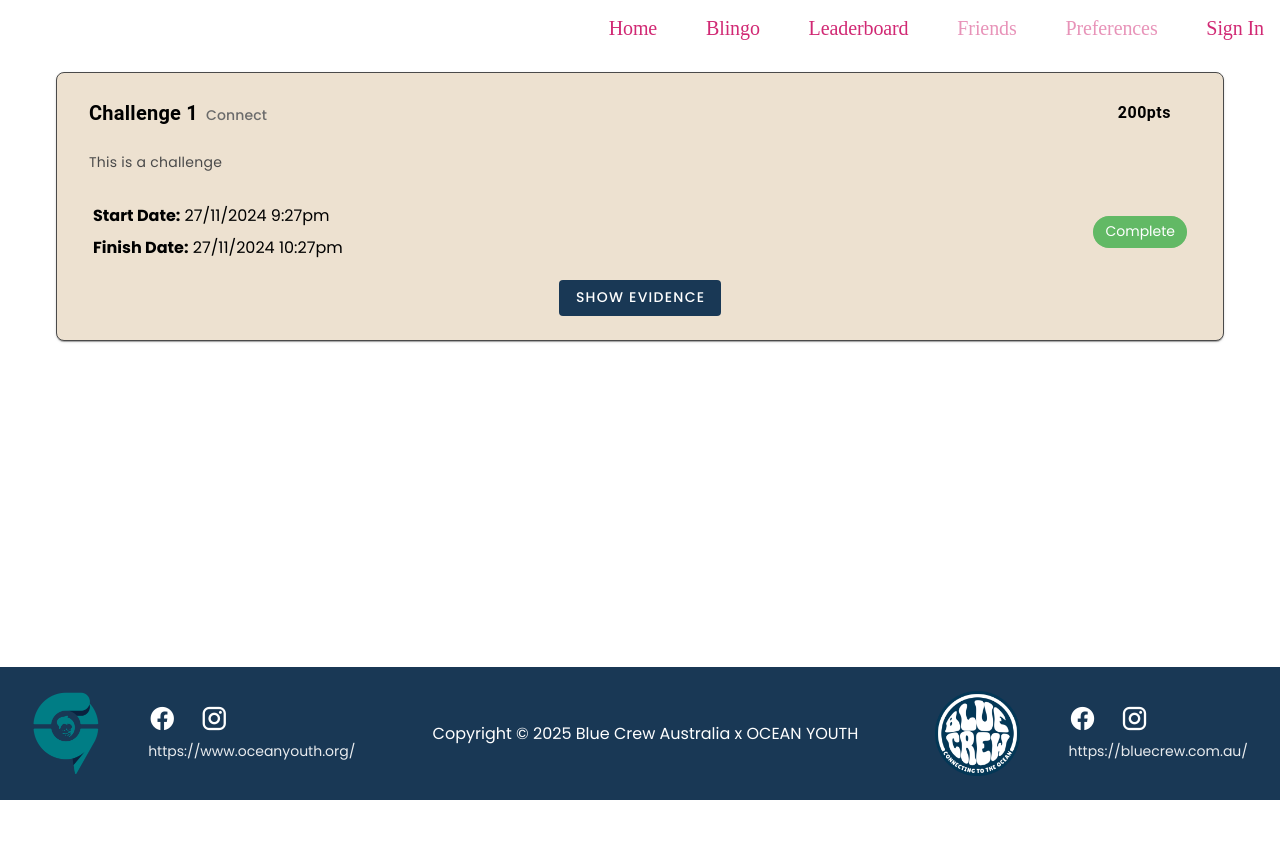
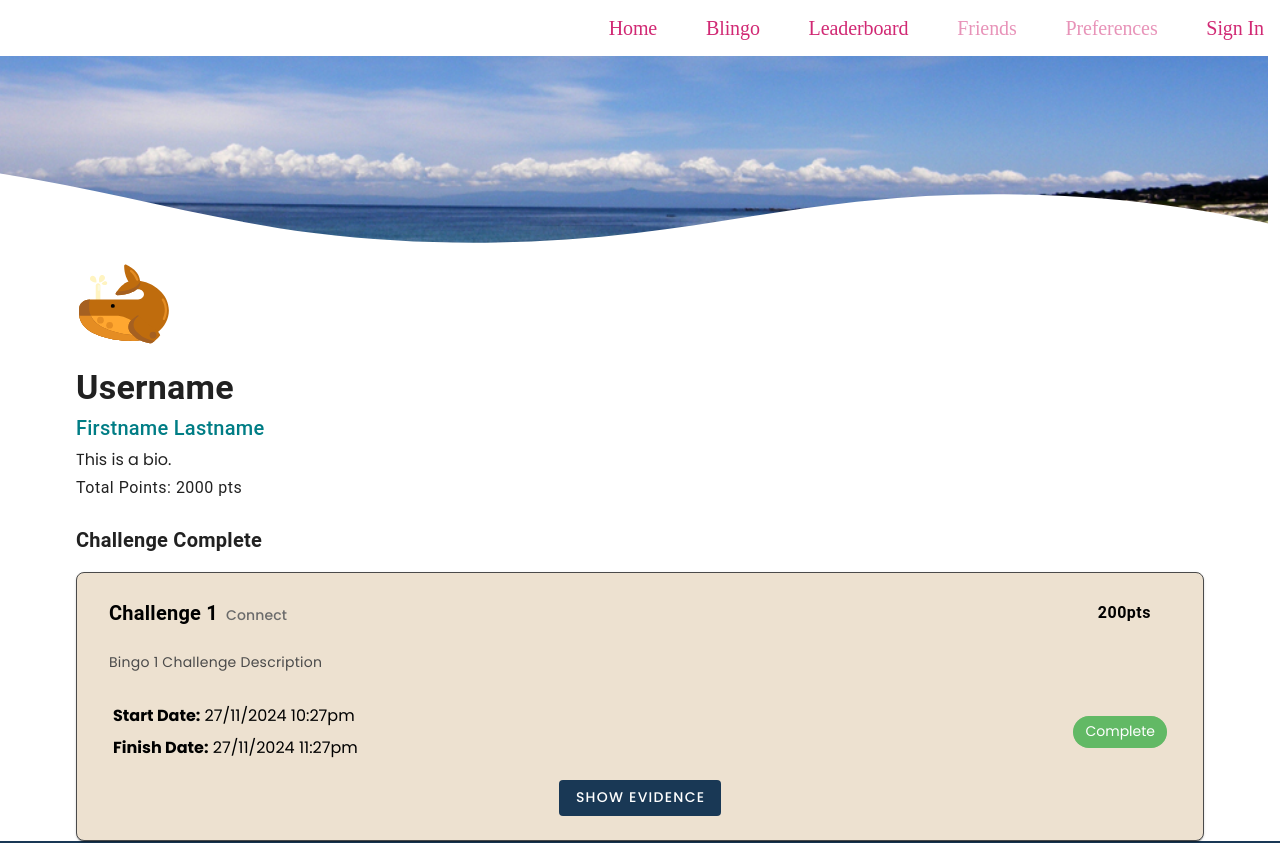
Before and after one commit to codersforcauses/bluecrew, a Vue app in the folder client/: page /profile in a window 1280 px wide. Shown: the top 843 px of the page. Before the commit the page ends 800 px from the top, so only its background shows below. Built offline with nearby package versions, Linux system fonts and the light colour scheme; no server answers; the HTML template or start-up script is replaced by a standard one; a web font is replaced by a local one.

Commit message:
move everything ProfileView.vue, which was previously a temporary view to check the ChallengeInteraction component

```diff
--- a/client/src/router/index.ts
+++ b/client/src/router/index.ts
@@ -8,20 +8,7 @@ import FriendView from '@/views/FriendView.vue'
 import BlingoView from '@/views/BlingoView.vue'
 import PreferenceView from '@/views/PreferenceView.vue'
 import ProfileView from '@/views/ProfileView.vue'
-import UserProfileView from '@/views/UserProfileView.vue'
-import type { RouteLocationNormalized } from 'vue-router'
 
-export const routes = [
-  // ... 其他路由
-  {
-    path: '/profile/:username?',
-    name: 'user-profile',
-    component: UserProfileView,
-    props: (route: RouteLocationNormalized) => ({
-      username: route.params.username as string | undefined,
-    }),
-  },
-]
 const router = createRouter({
   history: createWebHistory(import.meta.env.BASE_URL),
   routes: [
--- a/client/src/views/ProfileView.vue
+++ b/client/src/views/ProfileView.vue
@@ -1,26 +1,105 @@
 <script setup lang="ts">
 import { ref } from 'vue'
-import ChallengesCard from '@/components/ChallengeInteraction.vue'
+import ChallengeInteraction from '@/components/ChallengeInteraction.vue'
+import WaveBanner from '@/components/WaveBanner.vue'
+import { useDisplay } from 'vuetify'
+import { useUserStore } from '@/stores/user'
+import avatarPaths from '@/utils/avatar'
 
-const title = ref('Challenge 1')
-const description = ref('This is a challenge')
-const type = ref<'Connect' | 'Understand' | 'Act'>('Connect')
-const points = ref(200)
-const startDate = ref('27/11/2024 9:27pm')
-const finishDate = ref('27/11/2024 10:27pm')
-const status = ref<'Complete' | 'In Progress'>('Complete')
+const props = defineProps<{
+  username?: string
+}>()
+
+const { xs } = useDisplay()
+const userStore = useUserStore()
+
+// 模拟数据
+const profileData = ref({
+  userName: 'Username',
+  firstName: 'Firstname',
+  lastName: 'Lastname',
+  bio: 'This is a bio.',
+  totalPoints: 2000,
+  avatar: 0,
+  challenges: [
+    {
+      title: 'Challenge 1',
+      description: 'Bingo 1 Challenge Description',
+      type: 'Connect' as const,
+      points: 200,
+      startDate: '27/11/2024 10:27pm',
+      finishDate: '27/11/2024 11:27pm',
+      status: 'Complete' as const,
+    },
+  ],
+})
 </script>
 
 <template>
-  <v-container>
-    <ChallengesCard
-      :title="title"
-      :description="description"
-      :type="type"
-      :points="points"
-      :startDate="startDate"
-      :finishDate="finishDate"
-      :status="status"
-    />
+  <v-container fluid class="pa-0 d-flex flex-column">
+    <!-- Wave Banner Header -->
+    <v-row v-if="!xs" class="header">
+      <WaveBanner imageSrc="/beach-header.jpg" />
+      <img src="/beach-header.jpg" alt="Ocean Beach" class="header-image" />
+    </v-row>
+
+    <!-- Profile Content -->
+    <v-row class="px-4 px-sm-16 mx-0">
+      <v-col cols="12" class="d-flex flex-column">
+        <!-- Avatar and Basic Info -->
+        <div class="d-flex align-start mb-4">
+          <v-img
+            class="rounded-circle"
+            max-height="96"
+            max-width="96"
+            min-width="96"
+            contain
+            :src="avatarPaths[profileData.avatar]"
+          />
+        </div>
+
+        <p class="text-h4 font-weight-bold mb-1">{{ profileData.userName }}</p>
+        <h3 class="text-h6 mb-1">{{ profileData.firstName }} {{ profileData.lastName }}</h3>
+        <p class="mb-1">{{ profileData.bio }}</p>
+        <p class="text-body-1">Total Points: {{ profileData.totalPoints }} pts</p>
+      </v-col>
+    </v-row>
+
+    <!-- Challenges Section -->
+    <v-row class="px-4 px-sm-16 mx-0">
+      <v-col cols="12">
+        <h2 class="text-h6 font-weight-bold mb-4">Challenge Complete</h2>
+        <div class="d-flex flex-column gap-4">
+          <ChallengeInteraction
+            v-for="challenge in profileData.challenges"
+            :key="challenge.title"
+            v-bind="challenge"
+          />
+        </div>
+      </v-col>
+    </v-row>
   </v-container>
 </template>
+
+<style scoped>
+.header {
+  width: 100%;
+  height: 200px;
+  position: relative;
+  overflow: hidden;
+}
+
+.header-image {
+  width: 100%;
+  height: 100%;
+  object-fit: cover;
+}
+
+h3 {
+  color: rgb(var(--v-theme-primaryGreen));
+}
+
+.gap-4 {
+  gap: 16px;
+}
+</style>
--- a/client/src/views/UserProfileView.vue
+++ /dev/null
@@ -1,106 +0,0 @@
-<!-- views/UserProfileView.vue -->
-<script setup lang="ts">
-import { ref } from 'vue'
-import ChallengeInteraction from '@/components/ChallengeInteraction.vue'
-import WaveBanner from '@/components/WaveBanner.vue'
-import { useDisplay } from 'vuetify'
-import { useUserStore } from '@/stores/user'
-import avatarPaths from '@/utils/avatar'
-
-const props = defineProps<{
-  username?: string
-}>()
-
-const { xs } = useDisplay()
-const userStore = useUserStore()
-
-// 模拟数据
-const profileData = ref({
-  userName: 'Username',
-  firstName: 'Firstname',
-  lastName: 'Lastname',
-  bio: 'This is a bio.',
-  totalPoints: 2000,
-  avatar: 0,
-  challenges: [
-    {
-      title: 'Challenge 1',
-      description: 'Bingo 1 Challenge Description',
-      type: 'Connect' as const,
-      points: 200,
-      startDate: '27/11/2024 10:27pm',
-      finishDate: '27/11/2024 11:27pm',
-      status: 'Complete' as const,
-    },
-  ],
-})
-</script>
-
-<template>
-  <v-container fluid class="pa-0 d-flex flex-column">
-    <!-- Wave Banner Header -->
-    <v-row v-if="!xs" class="header">
-      <WaveBanner imageSrc="/beach-header.jpg" />
-      <img src="/beach-header.jpg" alt="Ocean Beach" class="header-image" />
-    </v-row>
-
-    <!-- Profile Content -->
-    <v-row class="px-4 px-sm-16 mx-0">
-      <v-col cols="12" class="d-flex flex-column">
-        <!-- Avatar and Basic Info -->
-        <div class="d-flex align-start mb-4">
-          <v-img
-            class="rounded-circle"
-            max-height="96"
-            max-width="96"
-            min-width="96"
-            contain
-            :src="avatarPaths[profileData.avatar]"
-          />
-        </div>
-
-        <p class="text-h4 font-weight-bold mb-1">{{ profileData.userName }}</p>
-        <h3 class="text-h6 mb-1">{{ profileData.firstName }} {{ profileData.lastName }}</h3>
-        <p class="mb-1">{{ profileData.bio }}</p>
-        <p class="text-body-1">Total Points: {{ profileData.totalPoints }} pts</p>
-      </v-col>
-    </v-row>
-
-    <!-- Challenges Section -->
-    <v-row class="px-4 px-sm-16 mx-0">
-      <v-col cols="12">
-        <h2 class="text-h6 font-weight-bold mb-4">Challenge Complete</h2>
-        <div class="d-flex flex-column gap-4">
-          <ChallengeInteraction
-            v-for="challenge in profileData.challenges"
-            :key="challenge.title"
-            v-bind="challenge"
-          />
-        </div>
-      </v-col>
-    </v-row>
-  </v-container>
-</template>
-
-<style scoped>
-.header {
-  width: 100%;
-  height: 200px;
-  position: relative;
-  overflow: hidden;
-}
-
-.header-image {
-  width: 100%;
-  height: 100%;
-  object-fit: cover;
-}
-
-h3 {
-  color: rgb(var(--v-theme-primaryGreen));
-}
-
-.gap-4 {
-  gap: 16px;
-}
-</style>
```
